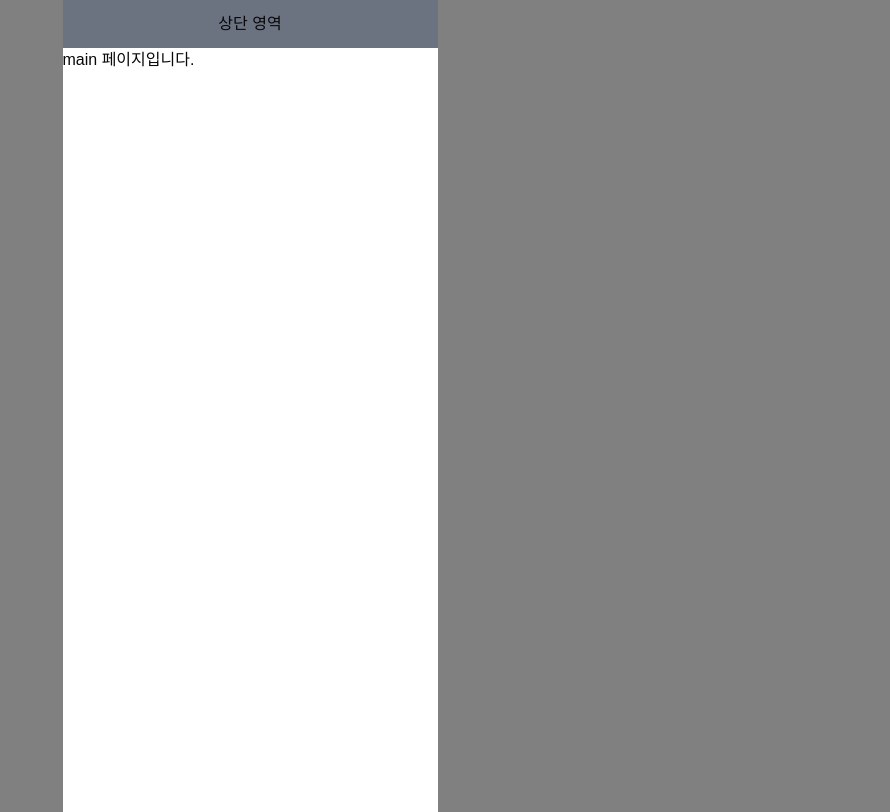
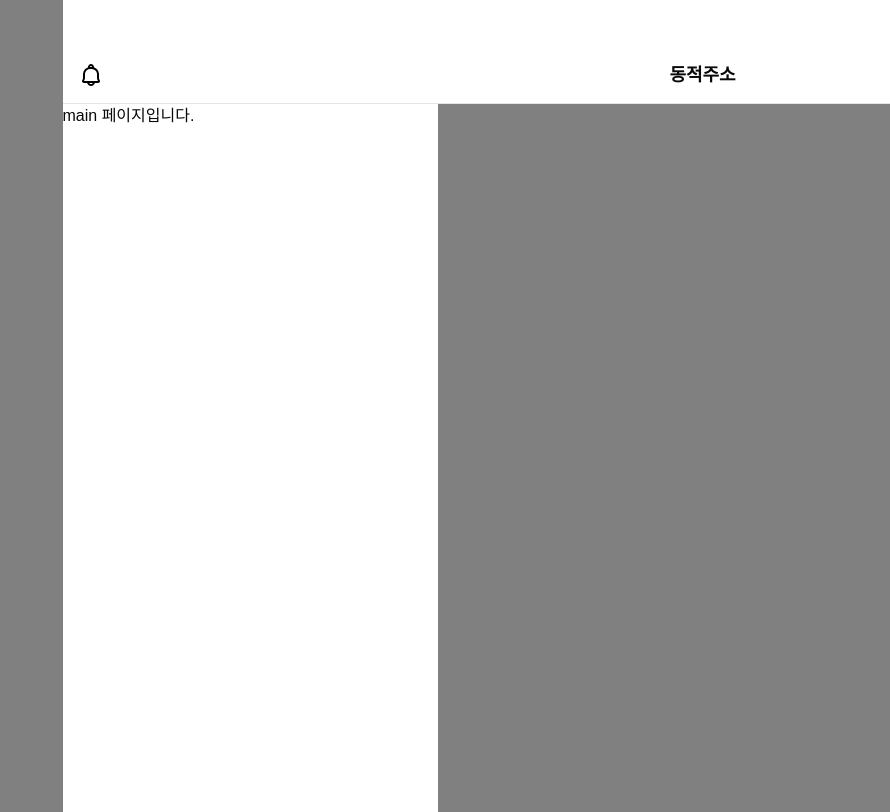
Before and after one commit to blaybus-playus/Frontend, a Next.js app: page / in a window 1280 px wide. Shown: the whole page, without its empty margins (390-1280 px from the left). Built offline with nearby package versions, Linux system fonts and the light colour scheme.

Commit message:
design: 헤더 컴포넌트 구현

```diff
--- a/app/layout.tsx
+++ b/app/layout.tsx
@@ -1,6 +1,6 @@
 import type { Metadata } from "next";
 import "@/css/globals.css";
-
+import Header from "@/components/common/Header";
 export const metadata: Metadata = {
   title: "DoStep",
   description: "다음 단계로 계속 나아가자",
@@ -13,8 +13,8 @@ export default function RootLayout({
 }>) {
   return (
     <html lang="ko">
-      <body>
-        <div className="flex justify-center items-center w-full h-[48px] bg-gray-500"><span>상단 영역</span></div>
+      <body className="pt-[104px]">
+        <Header />
         {children}
       </body>
     </html>
--- /dev/null
+++ b/assets/images/index.ts
@@ -0,0 +1 @@
+export { default as bell } from "./bell.svg";
--- /dev/null
+++ b/components/common/Header.tsx
@@ -0,0 +1,22 @@
+import { bell } from '@/assets/images'
+import Image from 'next/image'
+import React from 'react'
+
+const Header = () => {
+  return (
+    <header className="fixed top-0 w-full h-[104px] bg-white z-1000 border-b">
+      <div className="absolute bottom-0 w-full h-[56px] flex justify-center items-center">
+        <Image
+          src={bell}
+          alt="Notifications"
+          width={24}
+          height={24}
+          className="absolute left-[1rem] cursor-pointer"
+        />
+        <span className="text-lg font-semibold">동적주소</span>
+      </div>
+    </header>
+  )
+}
+
+export default Header
```
Also changed, not shown: assets/images/bell.svg (added).
